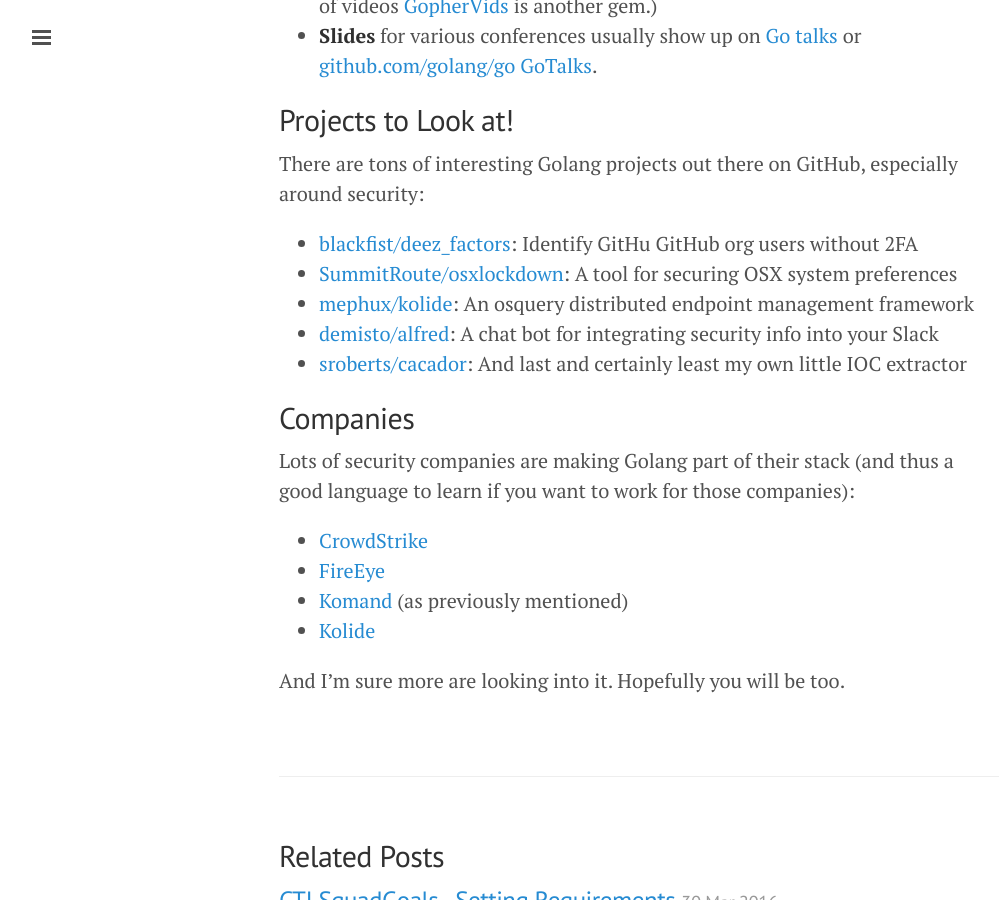
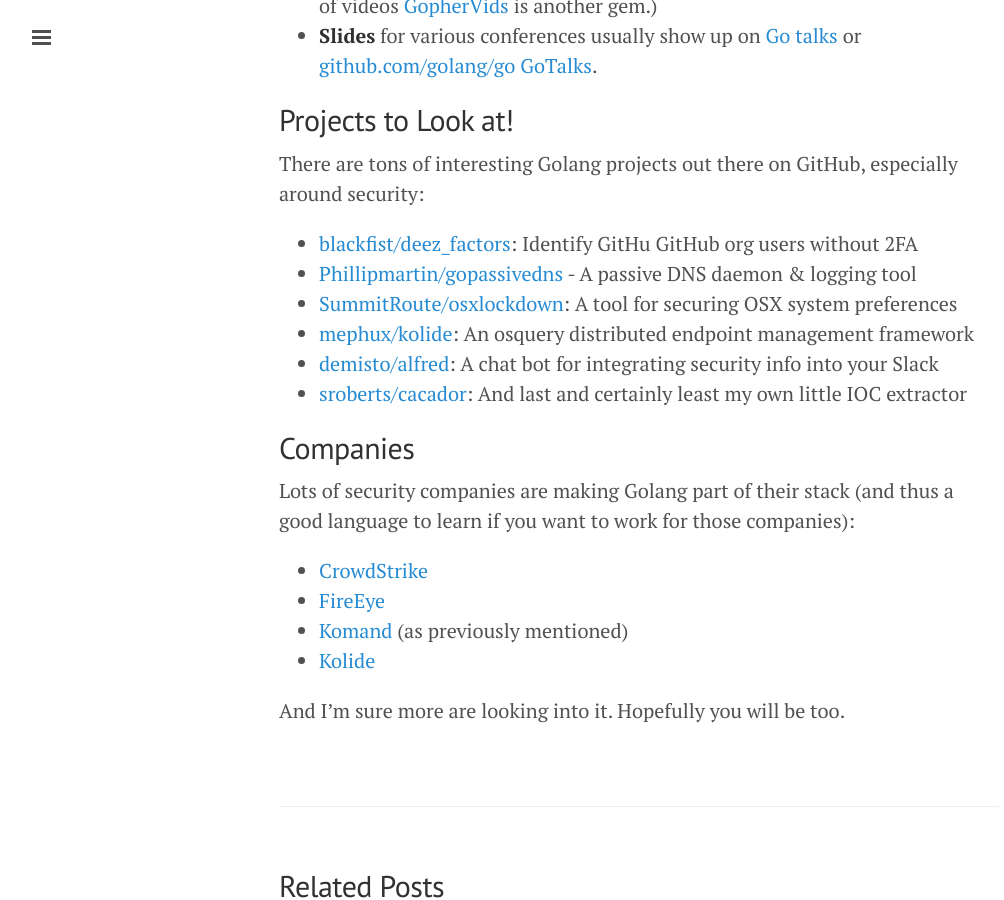
Before and after one commit to sroberts/sroberts.github.io, a Jekyll site: the page built from _posts/2016-07-18-go-for-dfir.md, in a window 1280 px wide and 900 px high, scrolled down 4883 px. Shown: the whole window, without its empty margins (1-1005 px from the left). Built offline with Jekyll 4.4.1, drawn with Linux system fonts in a browser that asks for light colours; nearby versions of some CDN libraries; comment, search, counter and statistics services are not loaded.

Commit message:
added philipmartin/passivedns

```diff
--- a/_posts/2016-07-18-go-for-dfir.md
+++ b/_posts/2016-07-18-go-for-dfir.md
@@ -80,6 +80,7 @@
 There are tons of interesting Golang projects out there on GitHub, especially around security:
 
 - [blackfist/deez_factors](https://github.com/blackfist/deez_factors): Identify GitHu GitHub org users without 2FA
+- [Phillipmartin/gopassivedns](https://github.com/Phillipmartin/gopassivedns) - A passive DNS daemon & logging tool
 - [SummitRoute/osxlockdown](https://github.com/SummitRoute/osxlockdown): A tool for securing OSX system preferences
 - [mephux/kolide](https://github.com/mephux/kolide): An osquery distributed endpoint management framework
 - [demisto/alfred](https://github.com/demisto/alfred): A chat bot for integrating security info into your Slack
```
